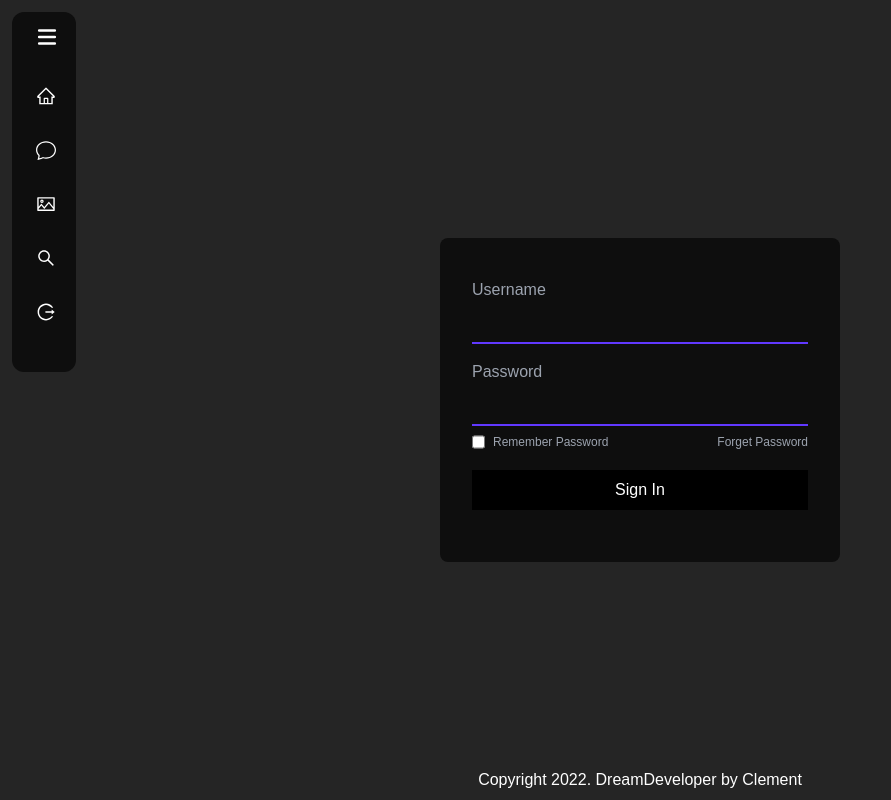
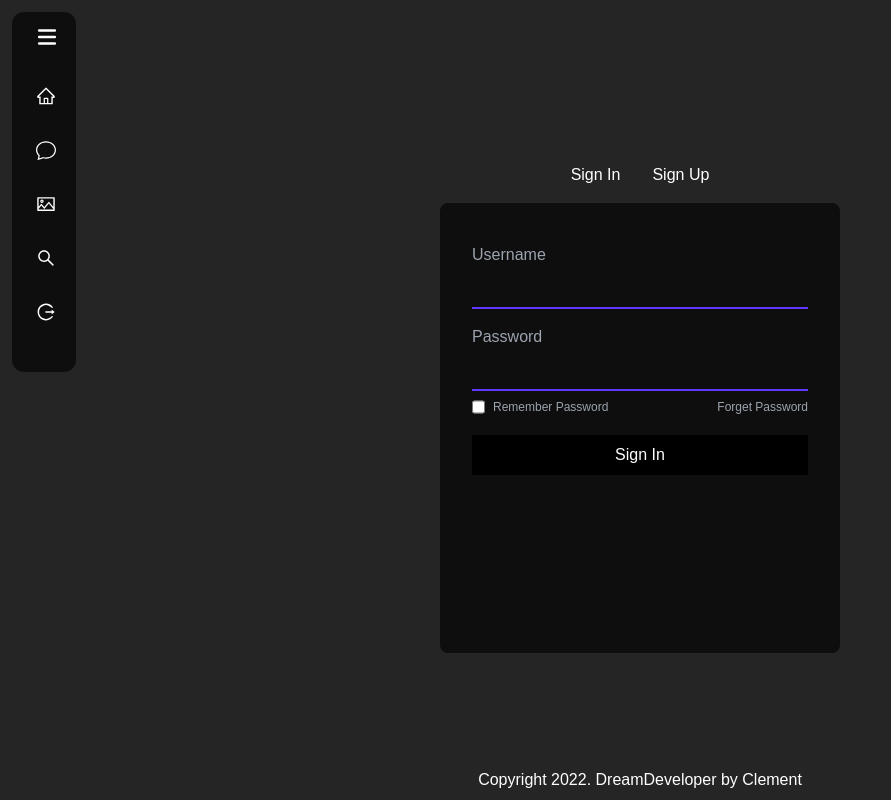
Before and after one commit to ClementWong711/DreamDeveloper, a React (Create React App) app: page / in a window 1280 px wide. Shown: the whole page, without its empty margins (0-891 px from the left). Built offline with nearby package versions, Linux system fonts and the light colour scheme; data requests are answered from the project's data file.

Commit message:
Setup json server

```diff
--- /dev/null
+++ b/data/db.json
@@ -0,0 +1,10 @@
+{
+    "user":[
+        {
+            "id": 1,
+            "username": "clement",
+            "email": "test@dreamdeveloper.com",
+            "password": "123456"
+        }
+    ]
+}
--- a/src/App.jsx
+++ b/src/App.jsx
@@ -3,8 +3,10 @@ import Footer from './Components/Footer';
 import SideNav from './Components/SideNav';
 import { BrowserRouter as Router, Route, Switch } from "react-router-dom";
 import Login from './Components/Login';
+import LoginSignUpSwitch from './Components/LoginSignUpSwitch';
 
 function App() {
+
   return (
     <Router>
       <SideNav />
@@ -12,7 +14,7 @@ function App() {
         <div className='content'>
           <Switch>
             <Route exact path="/" >
-              <Login />
+              <LoginSignUpSwitch/>
             </Route>
             <Route path="/chat">
               <h1>Chatroom</h1>
--- a/src/Components/Login.jsx
+++ b/src/Components/Login.jsx
@@ -1,8 +1,19 @@
-import React from "react";
+import React, {useEffect} from "react";
 
 const Login = () => {
+
+    useEffect(() => {
+        fetch("http://localhost:3000/user")
+            .then(res => {
+                return res.json();
+            })
+            .then(data => {
+                console.log(data)
+            })
+    },[])
+
     return (
-        <form className="w-[400px] bg-[#0e0e0e] p-8 rounded-lg">
+        <form className="absolute h-full w-full bg-[#0e0e0e] p-8 rounded-lg backface-hidden">
             <div className="flex flex-col py-2">
                 <label className="text-gray-400">Username</label>
                 <input className="p-2 bg-[#0e0e0e] border-b-2 border-[#6138ff] focus:border-[#9c83ff] duration-300 outline-none" type="text" />
--- /dev/null
+++ b/src/Components/LoginSignUpSwitch.jsx
@@ -0,0 +1,33 @@
+import { useState } from "react";
+import Login from "./Login";
+import Signup from "./Signup";
+
+const LoginSignUpSwitch = () => {
+    const [sign, setSign] = useState("SignIn");
+
+    const changeSign = () => {
+        if (sign === "SignIn") {
+            setSign("SignUp");
+        } else {
+            setSign("SignIn");
+        }
+    }
+
+    return (
+        <div>
+            <div className="w-full flex justify-center">
+                <label className="inline-flex items-center p-2 rounded-md cursor-pointer">
+                    <input id="SignOnUp" type="checkbox" className="hidden peer" />
+                    <span className="px-4 py-2 rounded-l-md dark:bg-[#6138ff] peer-checked:dark:bg-[#0e0e0e]" onClick={changeSign}>Sign In</span>
+                    <span className="px-4 py-2 rounded-r-md dark:bg-[#0e0e0e] peer-checked:bg-[#6138ff]" onClick={changeSign}>Sign Up</span>
+                </label>
+            </div>
+            <div className={`w-[400px] h-[450px] relative preserve-3d ${sign === "SignIn" ? `` : `dream-rotate-y-180`} duration-700`}>
+                <Login />
+                <Signup />
+            </div>
+        </div>
+    );
+}
+
+export default LoginSignUpSwitch;
--- a/src/Components/SideNav.jsx
+++ b/src/Components/SideNav.jsx
@@ -47,7 +47,6 @@ const SideNav = () => {
                         </Link>
                     ))
                 }
-
             </div>
         </nav>
     );
--- /dev/null
+++ b/src/Components/Signup.jsx
@@ -0,0 +1,26 @@
+
+const Signup = () => {
+    return (
+        <form className="absolute w-full h-full bg-[#0e0e0e] p-8 rounded-lg dream-rotate-y-180 backface-hidden">
+            <div className="flex flex-col py-2">
+                <label className="text-gray-400">Username</label>
+                <input className="p-2 bg-[#0e0e0e] border-b-2 border-[#6138ff] focus:border-[#9c83ff] duration-300 outline-none" type="text" />
+            </div>
+            <div className="flex flex-col py-2">
+                <label className="text-gray-400">Email</label>
+                <input className="p-2 bg-[#0e0e0e] border-b-2 border-[#6138ff] focus:border-[#9c83ff] duration-300 outline-none" type="email" />
+            </div>
+            <div className="flex flex-col py-2">
+                <label className="text-gray-400">Password</label>
+                <input className="p-2 bg-[#0e0e0e] border-b-2 border-[#6138ff] focus:border-[#9c83ff] duration-300 outline-none" type="password" />
+            </div>
+            <div className="flex flex-col py-2">
+                <label className="text-gray-400">Confirm Password</label>
+                <input className="p-2 bg-[#0e0e0e] border-b-2 border-[#6138ff] focus:border-[#9c83ff] duration-300 outline-none" type="password" />
+            </div>
+            <button className="w-full text-center my-5 py-2 bg-black hover:shadow-lg hover:shadow-black duration-300" type="submit">Register</button>
+        </form>
+    );
+}
+
+export default Signup;
--- a/tailwind.config.js
+++ b/tailwind.config.js
@@ -1,8 +1,23 @@
 /** @type {import('tailwindcss').Config} */
+const plugin = require("tailwindcss/plugin");
+
+const Myclass = plugin(function({ addUtilities }) {
+  addUtilities({
+    ".dream-rotate-y-180":{
+      transform:"rotateY(180deg)"
+    },
+    ".preserve-3d":{
+      transformStyle: "preserve-3d"
+    },
+    ".backface-hidden":{
+      backfaceVisibility: "hidden"
+    }
+  })
+})
 module.exports = {
   content: ["./src/**/*.{js,jsx,ts,tsx}",],
   theme: {
     extend: {},
   },
-  plugins: [],
+  plugins: [Myclass],
 }
```
